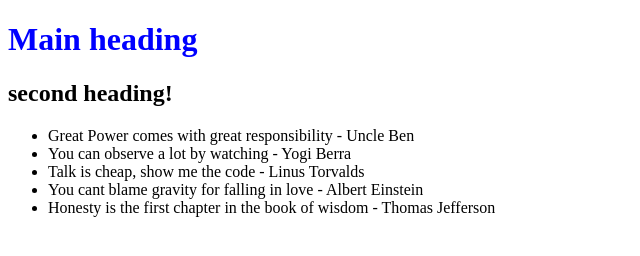
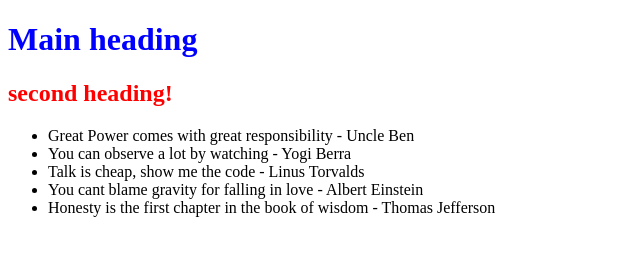
Before and after one commit to pranavnag18/0Main_openSAP_repo, a plain HTML site: page index.html in a window 1280 px wide. Shown: the whole page, without its empty margins (0-640 px from the left). Drawn offline with Linux system fonts and the light colour scheme.

Commit message:
set h2 color to red

```diff
--- a/styles.css
+++ b/styles.css
@@ -1,3 +1,6 @@
 H1{
 	color:blue;
 }
+H2{
+	color:red;
+}
```
